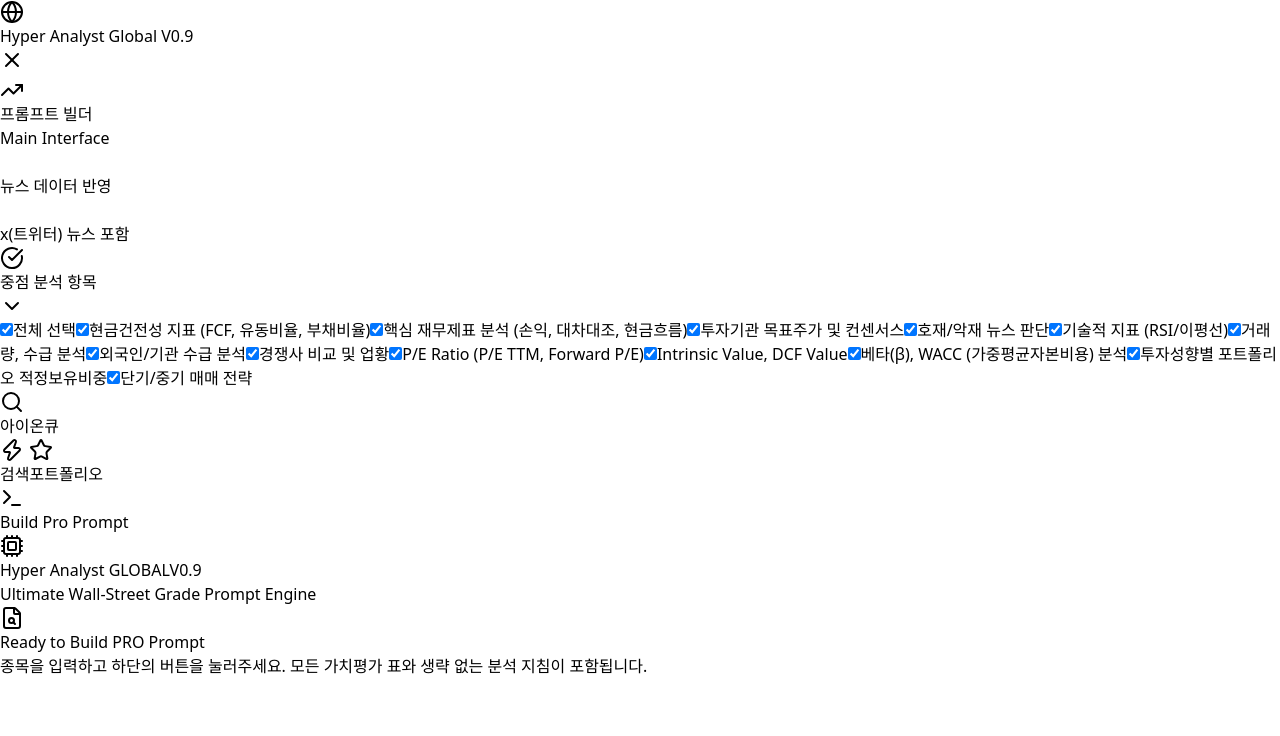
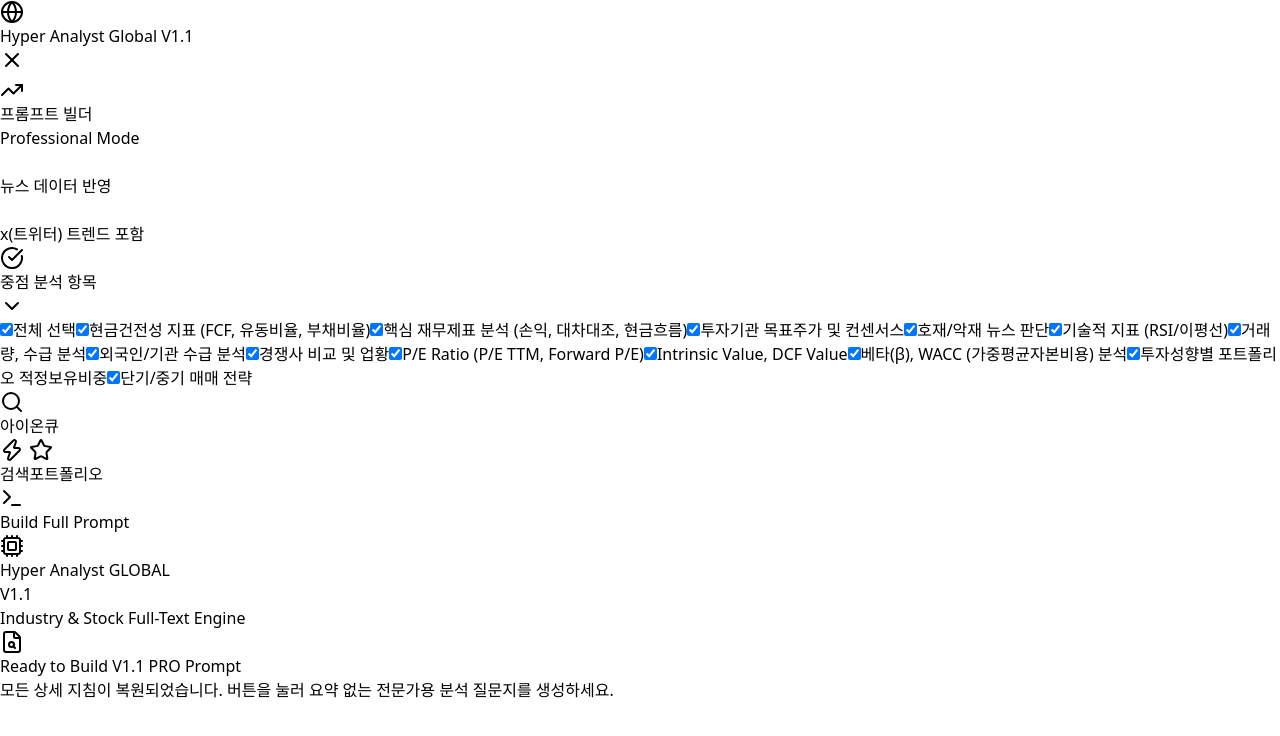
Before and after one commit to sscatman/mystock, a React (Vite) app: page / in a window 1280 px wide. Shown: the top 736 px of the page. Built offline with nearby package versions, Linux system fonts and the light colour scheme.

Commit message:
V1.01 : 질문지 무삭제, 중점분석 항목 추가

```diff
--- a/src/App.jsx
+++ b/src/App.jsx
@@ -24,11 +24,12 @@
 } from 'lucide-react';
 
 /**
- * AI Hyper-Analyst GLOBAL V0.9
+ * AI Hyper-Analyst GLOBAL V1.1
  * 업데이트 내역:
- * 1. 버전 표시 고정: 메인 타이틀 옆 "Hyper Analyst GLOBAL V0.9"
- * 2. 프롬프트 엔진 무삭제 반영: 사용자가 요청한 모든 지침, 표 형식, 검증 로직 풀텍스트 포함
- * 3. 요약 방지 지침 강화: 모든 항목에 대한 최소 분량 및 깊이 강제
+ * 1. 무삭제 프롬프트 엔진: 사용자가 제공한 모든 지침, 표 형식, 검증 로직을 100% 풀텍스트로 반영
+ * 2. 버전 표시 고정: 메인 타이틀 옆 "Hyper Analyst GLOBAL V1.1"
+ * 3. 상세 분석 지침: P/E 괴리율, Graham 공식, DCF 가정 표, 적정 주가 밴드 산출 로직 포함
+ * 4. 최종 검증 체크리스트: AI의 답변 누락을 방지하는 자가 검증 문구 삽입
  */
 const publicDataApiKey = "885853dbc6a25a93e403ee31fa9e124778e4943b8911869ea2f254ec5d75f99b";
 
@@ -165,11 +166,14 @@
 ` : 'Chart Data Not Available.\n가격 정보 조회 실패'}
 
 [재무 지표]
-N/A (최신 데이터를 직접 검색하여 반영하십시오.)
+N/A (최신 분기 리포트 및 지표를 직접 검색하여 분석에 반영하십시오.)
 
-[관련 뉴스]
-${useNews ? `- [Google News] (최신 뉴스를 형식에 맞게 수집하십시오.)` : ""}
-${useTwitter ? `- [X (via News)] (실시간 시장 반응을 수집하십시오.)` : ""}
+[관련 뉴스 및 산업 동향 전략]
+${useNews ? `
+- [Company News]: '${upperTicker}' 기업 개별 호재/악재 뉴스를 3-5개 수집하십시오.
+- [Category/Sector News]: 이 기업이 속한 핵심 산업 카테고리(예: ${upperTicker === 'NVDA' ? 'AI, 반도체, 데이터센터' : upperTicker === 'IONQ' ? '양자 컴퓨팅, 차세대 연산' : '해당 산업군'})에 대한 매크로 트렌드와 기술적 동향 뉴스를 반드시 포함하여 분석하십시오.
+` : ""}
+${useTwitter ? `- [X (via News)] (실시간 시장 반응 및 전문가들의 산업 전망 트윗을 수집하십시오.)` : ""}
 
 [분석 지침]
 **다음의 항목들을 순서대로 빠짐없이 분석하십시오.**
@@ -242,14 +246,20 @@
 
      * 두 가치(Intrinsic Value, DCF Value)의 평균을 "적정 주가 밴드"로 제시하십시오.
 
-   - **만약 '베타(β)' 또는 'WACC'가 포함되어 있다면**: Systematic Risk 및 자본비용 대비 초과 수익을 분석하십시오.
+   - **만약 '베타(β)' 또는 'WACC'가 포함되어 있다면**: Systematic Risk 및 자본비용 대비 초과 수익(Value Creation)을 분석하십시오.
    - **만약 '기술적 지표'가 포함되어 있다면**: RSI(14) 값과 이동평균선(MA5, MA20, MA60, MA120) 수치를 반드시 인용하여 분석하십시오.
+   - 예: **투자기관 컨센서스/목표주가**, **뉴스 호재/악재**, **수급(외국인/기관)**, **경쟁사 비교**, **매매 전략** 등이 포함되어 있다면 반드시 해당 내용을 구체적으로 서술해야 합니다.
 
 3. **[투자성향별 포트폴리오 비중 분석]**
-   - (1) 보수적 투자자 (Stable), (2) 중립적 투자자 (Balanced), (3) 공격적 투자자 (Aggressive) 각각에 대한 권장 보유 비중(%)과 이유를 구체적으로 제시하십시오.
+   - 다음 3가지 투자 성향에 맞춰 이 종목의 **권장 보유 비중(%)**과 **그 이유**를 구체적으로 제시하십시오.
+   - (1) **보수적 투자자 (Stable)**: 리스크 최소화 선호, 원금 보존 중시.
+   - (2) **중립적 투자자 (Balanced)**: 성장과 안정의 균형, 시장 평균 수익률 추구.
+   - (3) **공격적 투자자 (Aggressive)**: 높은 변동성 감내, 고수익(Alpha) 추구.
 
 4. **[시나리오별 확률 및 근거 (Scenario Analysis)]**
-   - Bull (낙관) / Base (기본) / Bear (비관) 3가지 시나리오를 설정하고 예상 주가 밴드와 실현 확률(%) 및 논리적/정량적 근거를 설명하십시오.
+   - **Bull (낙관) / Base (기본) / Bear (비관)** 3가지 시나리오를 설정하십시오.
+   - 각 시나리오별 **예상 주가 밴드**와 **실현 확률(%)**을 명시적으로 제시하십시오.
+   - 왜 그러한 확률이 배정되었는지에 대한 **논리적/정량적 근거**를 상세히 설명하십시오.
 
 [출력 형식]
 - 보고서는 가독성 있게 마크다운 형식으로 작성하십시오.
@@ -280,7 +290,7 @@
       <div className="lg:hidden flex items-center justify-between p-4 bg-slate-900 border-b border-slate-800 z-30">
         <div className="flex items-center space-x-2">
           <Globe className="text-rose-500 w-5 h-5" />
-          <span className="font-extrabold text-xs uppercase tracking-tighter">Hyper Analyst Global V0.9</span>
+          <span className="font-extrabold text-xs uppercase tracking-tighter">Hyper Analyst Global V1.1</span>
         </div>
         <button onClick={() => setIsSidebarOpen(!isSidebarOpen)} className="p-2 bg-slate-800 rounded-lg">
           {isSidebarOpen ? <X className="w-5 h-5" /> : <Menu className="w-5 h-5" />}
@@ -298,8 +308,8 @@
             <TrendingUp className="text-rose-500 w-6 h-6" />
           </div>
           <div className="flex flex-col">
-            <h1 className="text-lg font-black text-white italic leading-tight">프롬프트 빌더</h1>
-            <span className="text-[10px] text-slate-400 font-mono tracking-widest uppercase font-bold text-left">Main Interface</span>
+            <h1 className="text-lg font-black text-white italic leading-tight text-left">프롬프트 빌더</h1>
+            <span className="text-[10px] text-slate-400 font-mono tracking-widest uppercase font-bold text-left">Professional Mode</span>
           </div>
         </div>
 
@@ -318,21 +328,21 @@
                 <div className={`w-8 h-4 rounded-full relative transition-colors ${useTwitter ? 'bg-rose-500' : 'bg-slate-600'}`}>
                   <button onClick={() => setUseTwitter(!useTwitter)} className={`absolute top-0.5 w-3 h-3 bg-white rounded-full transition-all ${useTwitter ? 'left-[18px]' : 'left-[2px]'}`}></button>
                 </div>
-                <span className="text-sm font-medium text-slate-300">x(트위터) 뉴스 포함</span>
+                <span className="text-sm font-medium text-slate-300">x(트위터) 트렌드 포함</span>
               </div>
             </div>
           </div>
 
           <div className="border border-slate-600 rounded-xl overflow-hidden bg-slate-800/50">
             <button onClick={() => setIsFocusMenuOpen(!isFocusMenuOpen)} className="w-full p-3 flex items-center justify-between hover:bg-slate-700 transition-colors">
-              <div className="flex items-center space-x-2">
-                <CheckCircle className="w-4 h-4 text-indigo-400" />
+              <div className="flex items-center space-x-2 text-left">
+                <CheckCircle className="w-4 h-4 text-indigo-400 mr-2" />
                 <span className="text-sm font-bold text-slate-200">중점 분석 항목</span>
               </div>
               <ChevronDown className={`w-4 h-4 transition-transform ${isFocusMenuOpen ? 'rotate-180' : ''}`} />
             </button>
             {isFocusMenuOpen && (
-              <div className="p-3 pt-0 space-y-1.5 max-h-72 overflow-y-auto custom-scrollbar">
+              <div className="p-3 pt-0 space-y-1.5 max-h-80 overflow-y-auto custom-scrollbar">
                 <label className="flex items-center space-x-3 p-1.5 rounded hover:bg-slate-700/50 cursor-pointer">
                   <input type="checkbox" className="w-4 h-4 rounded border-slate-500 text-rose-500" checked={analysisItems.length === availableItems.length} onChange={selectAllItems} />
                   <span className="text-xs font-bold text-rose-400">전체 선택</span>
@@ -340,7 +350,7 @@
                 {availableItems.map((item, idx) => (
                   <label key={idx} className="flex items-start space-x-3 p-1.5 rounded hover:bg-slate-700/50 cursor-pointer">
                     <input type="checkbox" className="mt-0.5 w-4 h-4 rounded border-slate-500 text-indigo-500" checked={analysisItems.includes(item)} onChange={() => toggleAnalysisItem(item)} />
-                    <span className="text-[11px] text-slate-300 text-left">{item}</span>
+                    <span className="text-[11px] text-slate-300 text-left leading-snug">{item}</span>
                   </label>
                 ))}
               </div>
@@ -367,7 +377,7 @@
         <div className="p-6 bg-[#0f172a] border-t border-slate-700">
           <button onClick={handleGeneratePrompt} disabled={isGenerating} className={`w-full py-4 rounded-2xl font-black text-xs uppercase text-white shadow-2xl flex justify-center items-center space-x-2 transition-all active:scale-95 ${isGenerating ? 'bg-slate-700' : 'bg-gradient-to-br from-indigo-600 to-indigo-800'}`}>
             {isGenerating ? <Loader2 className="w-4 h-4 animate-spin" /> : <Terminal className="w-4 h-4" />}
-            <span>{isGenerating ? 'BUILDING...' : 'Build Pro Prompt'}</span>
+            <span>{isGenerating ? 'BUILDING V1.1' : 'Build Full Prompt'}</span>
           </button>
         </div>
       </div>
@@ -376,7 +386,7 @@
       <div className="flex-1 flex flex-col h-full bg-[#0a0f1e] relative overflow-hidden">
         <div className="absolute inset-0 bg-[linear-gradient(to_right,#ffffff03_1px,transparent_1px),linear-gradient(to_bottom,#ffffff03_1px,transparent_1px)] bg-[size:40px_40px]"></div>
 
-        <div className="relative h-full flex flex-col p-4 lg:p-12 overflow-y-auto custom-scrollbar">
+        <div className="relative h-full flex flex-col p-4 lg:p-12 overflow-y-auto custom-scrollbar text-left">
           <div className="max-w-5xl mx-auto w-full pb-20">
             <div className="flex flex-col lg:flex-row lg:items-end justify-between mb-12 space-y-6 lg:space-y-0">
               <div className="flex items-start space-x-5">
@@ -384,20 +394,23 @@
                   <Cpu className="text-indigo-400 w-10 h-10" />
                 </div>
                 <div>
-                  <h1 className="text-3xl lg:text-4xl font-black tracking-tighter text-white italic uppercase leading-none text-left">
-                    Hyper Analyst <span className="text-rose-500 underline decoration-indigo-500 decoration-4 underline-offset-8">GLOBAL</span>
-                    <span className="text-sm font-normal text-slate-500 ml-4 not-italic">V0.9</span>
-                  </h1>
-                  <p className="text-slate-500 text-sm mt-3 font-medium uppercase tracking-widest text-left">Ultimate Wall-Street Grade Prompt Engine</p>
+                  <div className="flex items-center">
+                    <h1 className="text-3xl lg:text-4xl font-black tracking-tighter text-white italic uppercase leading-none">
+                      Hyper Analyst <span className="text-rose-500 underline decoration-indigo-500 decoration-4 underline-offset-8">GLOBAL</span>
+                    </h1>
+                    <span className="text-sm font-normal text-slate-500 ml-4 not-italic font-mono">V1.1</span>
+                  </div>
+                  <p className="text-slate-500 text-sm mt-3 font-medium uppercase tracking-widest">Industry & Stock Full-Text Engine</p>
                 </div>
               </div>
             </div>
 
+            {/* Prompt Result Display remains same as V1.0 but with updated handleGeneratePrompt content */}
             {!generatedPrompt && !isGenerating && (
               <div className="mt-16 lg:mt-24 flex flex-col items-center justify-center text-center space-y-8 animate-in fade-in slide-in-from-bottom-10 duration-1000">
                 <FileSearch className="text-slate-500 w-16 h-16" />
-                <h3 className="text-xl lg:text-2xl font-black text-white uppercase tracking-tighter">Ready to Build PRO Prompt</h3>
-                <p className="text-slate-500 text-sm max-w-md mx-auto leading-relaxed">종목을 입력하고 하단의 버튼을 눌러주세요. 모든 가치평가 표와 생략 없는 분석 지침이 포함됩니다.</p>
+                <h3 className="text-xl lg:text-2xl font-black text-white uppercase tracking-tighter">Ready to Build V1.1 PRO Prompt</h3>
+                <p className="text-slate-500 text-sm max-w-md mx-auto leading-relaxed">모든 상세 지침이 복원되었습니다. 버튼을 눌러 요약 없는 전문가용 분석 질문지를 생성하세요.</p>
               </div>
             )}
 
@@ -410,19 +423,19 @@
 
             {generatedPrompt && (
               <div className="animate-in fade-in slide-in-from-bottom-8 duration-700 space-y-8">
-                <div className="bg-indigo-600/10 border border-indigo-500/20 rounded-3xl p-6 flex items-start space-x-5">
+                <div className="bg-indigo-600/10 border border-indigo-500/20 rounded-3xl p-6 flex items-start space-x-5 shadow-inner">
                   <Info className="text-indigo-400 w-6 h-6 flex-shrink-0" />
                   <div>
-                    <h4 className="text-white font-bold text-sm uppercase tracking-wide text-left">분석 지침서 생성 완료 (무삭제 V0.9)</h4>
-                    <p className="text-indigo-100/60 text-xs lg:text-sm leading-relaxed mt-1 text-left">사용자께서 주신 모든 표 형식과 검증 체크리스트가 포함되었습니다. 복사 후 제미나이에 붙여넣으세요.</p>
+                    <h4 className="text-white font-bold text-sm uppercase tracking-wide">분석 지침서 생성 완료 (V1.1 무삭제)</h4>
+                    <p className="text-indigo-100/60 text-xs lg:text-sm leading-relaxed mt-1">사용자께서 주신 모든 표 형식, 서론 생략 지침, 결론 도출 전략 및 검증 체크리스트가 포함되었습니다.</p>
                   </div>
                 </div>
 
                 <div className="relative group">
                   <div className="absolute -inset-1 bg-gradient-to-br from-rose-500 to-indigo-600 rounded-[2.5rem] blur opacity-30 group-hover:opacity-60 transition duration-500"></div>
-                  <div className="relative bg-[#0d1326] border border-slate-700/50 rounded-[2rem] overflow-hidden shadow-2xl text-left">
+                  <div className="relative bg-[#0d1326] border border-slate-700/50 rounded-[2rem] overflow-hidden shadow-2xl">
                     <div className="flex items-center justify-between px-8 py-5 border-b border-slate-700/50 bg-slate-800/30">
-                      <span className="text-[11px] text-slate-400 font-mono font-black uppercase tracking-[0.2em]">Wall-Street Grade Output</span>
+                      <span className="text-[11px] text-slate-400 font-mono font-black uppercase tracking-[0.2em]">Wall-Street Grade Full Output</span>
                       <button onClick={copyToClipboard} className={`flex items-center space-x-2 px-4 py-2 rounded-xl text-[11px] font-black uppercase transition-all ${copySuccess ? 'bg-emerald-600 text-white' : 'bg-rose-600 hover:bg-rose-500 text-white'}`}>
                         {copySuccess ? <CheckCircle className="w-3.5 h-3.5" /> : <Copy className="w-3.5 h-3.5" />}
                         <span>{copySuccess ? 'Copied' : 'Copy Full'}</span>
```
